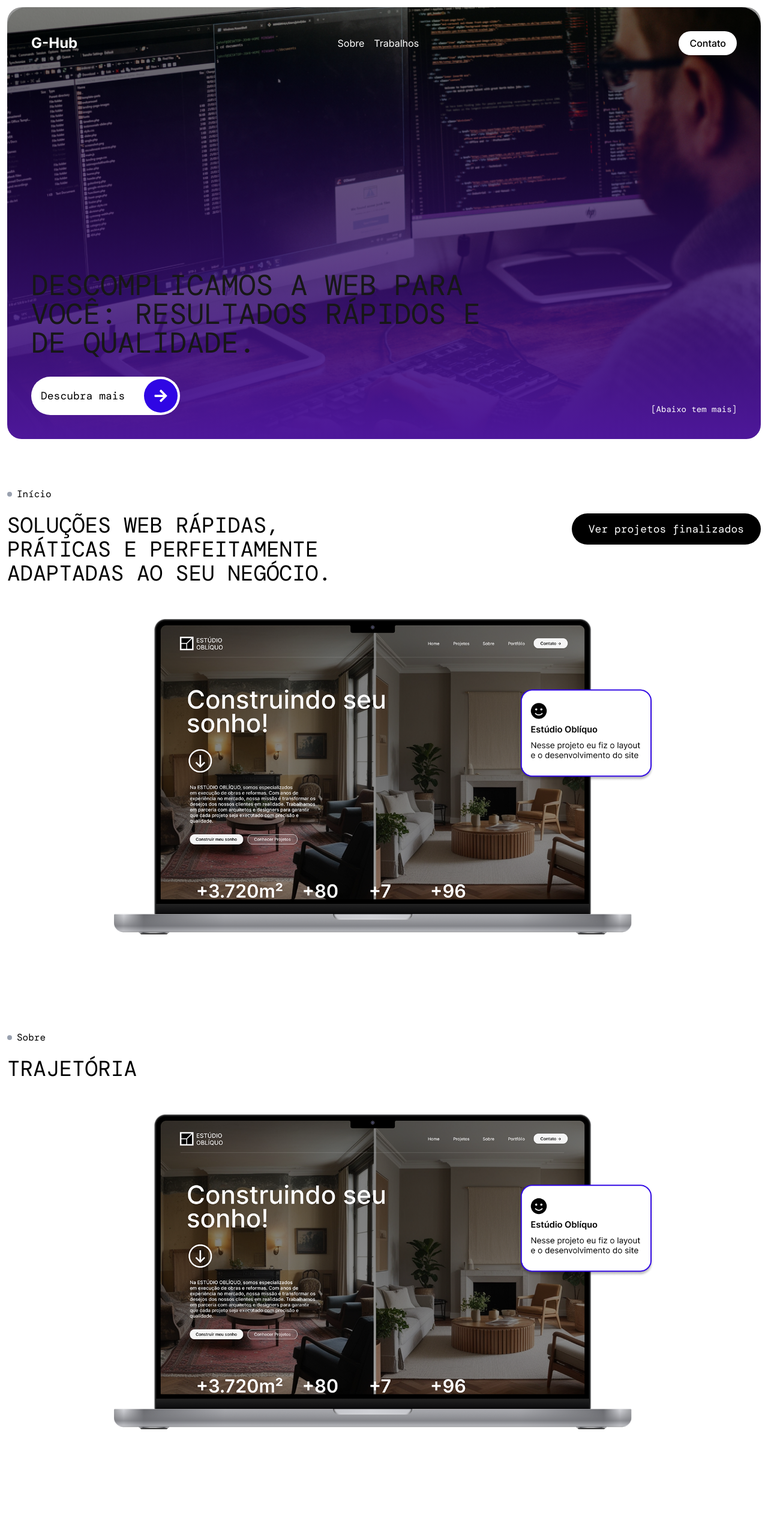
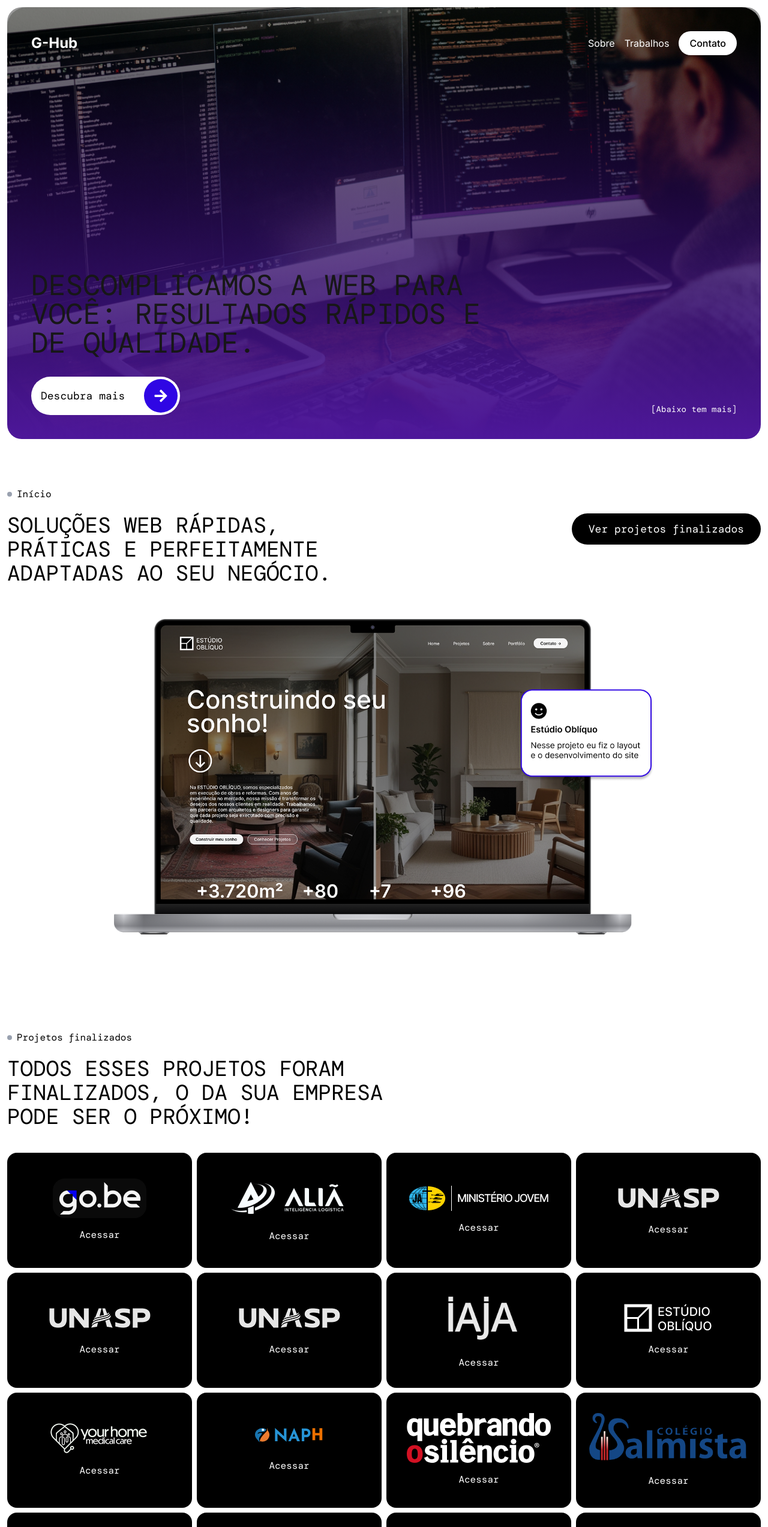
Before and after one commit to GabrielCiloe/ghub, a Next.js app: page / in a window 1280 px wide. Shown: the top 2546 px of the page at 60% size. Built offline with nearby package versions, Linux system fonts and the light colour scheme.

Commit message:
arrumando os cards e removendo o item de trajetória

```diff
--- a/app/components/ProjectCard.tsx
+++ b/app/components/ProjectCard.tsx
@@ -7,13 +7,13 @@
 
 export function ProjectCard({ imagem, link }: ProjectCardProps) {
     return (
-        <div className="flex flex-col justify-center items-center bg-black p-5 rounded-2xl w-full h-48">
+        <a href={link} target="_blank" className="flex flex-col justify-center items-center bg-black p-5 rounded-2xl w-full h-48">
             {/* eslint-disable-next-line @next/next/no-img-element */}
             <img src={imagem} alt="Imagem do projeto" className="mb-4" />
 
-            <a href={link} target="_blank" className="font-mono text-white hover:underline underline-offset-2">
+            <p className="font-mono text-white hover:underline underline-offset-2">
                 Acessar
-            </a>
-        </div>
+            </p>
+        </a>
     );
 }
--- a/app/page.tsx
+++ b/app/page.tsx
@@ -19,11 +19,11 @@
         <div className="flex flex-col justify-between bg-gradient-to-b from-black/40 to-violet-900 p-4 lg:p-10 xl:p-10 rounded-3xl h-[60vh] lg:h-[90vh] xl:h-[90vh]">
           <div className="flex justify-between items-center">
             <h2 className="font-bold text-white text-2xl">G-Hub</h2>
-            <nav className="flex gap-4">
+            <nav className="flex items-center gap-4">
               <a href="#sobre" className="text-white hover:text-violet-300 transition-all">Sobre</a>
               <a href="#projetos" className="text-white hover:text-violet-300 transition-all">Trabalhos</a>
+              <Link href="https://api.whatsapp.com/send?phone=19971205999&text=Oi,%20queria%20fazer%20um%20projeto%20web%20contigo." className="bg-white hover:bg-black px-4 py-1.5 border-2 hover:border-2 hover:border-violet-700 border-transparent rounded-full font-medium text-black hover:text-white transition-all">Contato</Link>
             </nav>
-            <Link href="https://api.whatsapp.com/send?phone=19971205999&text=Oi,%20queria%20fazer%20um%20projeto%20web%20contigo." className="bg-white hover:bg-black px-4 py-1.5 border-2 hover:border-2 hover:border-violet-700 border-transparent rounded-full font-medium text-black hover:text-white transition-all">Contato</Link>
           </div>
 
           <div className="flex flex-col space-y-8">
@@ -61,7 +61,7 @@
         </div>
       </section>
 
-      <section className="space-y-14 px-5 lg:px-0 xl:px-0 py-20" id="sobre">
+      {/* <section className="space-y-14 px-5 lg:px-0 xl:px-0 py-20" id="sobre">
         <div className="flex flex-col space-y-5 mx-auto max-w-7xl">
           <p className="flex flex-row items-center gap-2 font-mono text-black">
             <span className="block bg-gray-400 rounded-full w-2 h-2" />
@@ -75,7 +75,7 @@
         <div className="flex justify-center items-center">
           <Image src={macbook} alt="" width={900} quality={100} />
         </div>
-      </section>
+      </section> */}
 
       <section className="space-y-14 px-5 lg:px-0 xl:px-0 py-20" id="projetos">
         <div className="flex flex-col space-y-5 mx-auto max-w-7xl">
```
